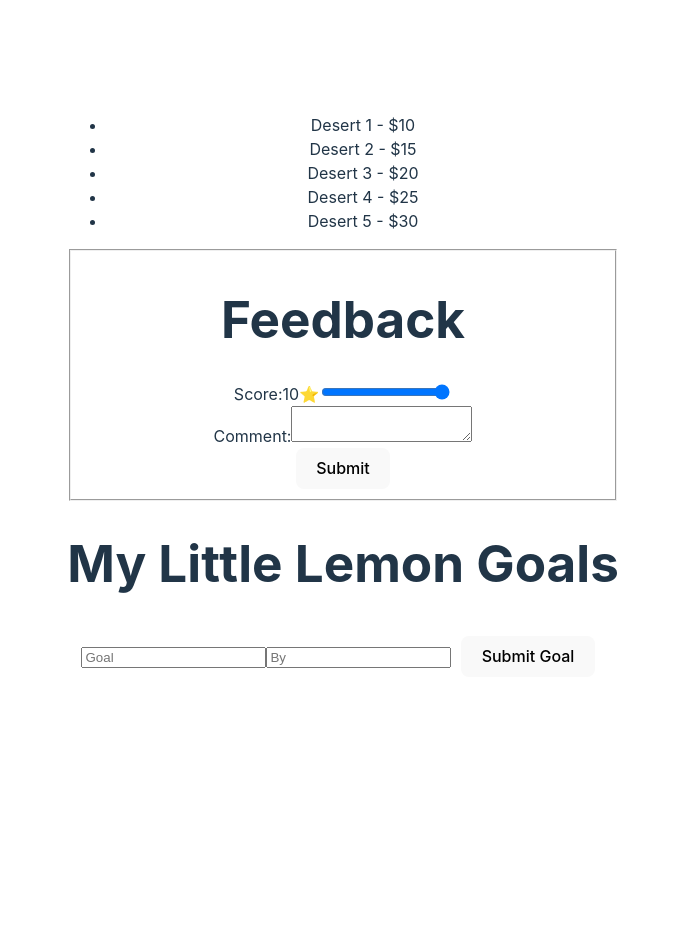
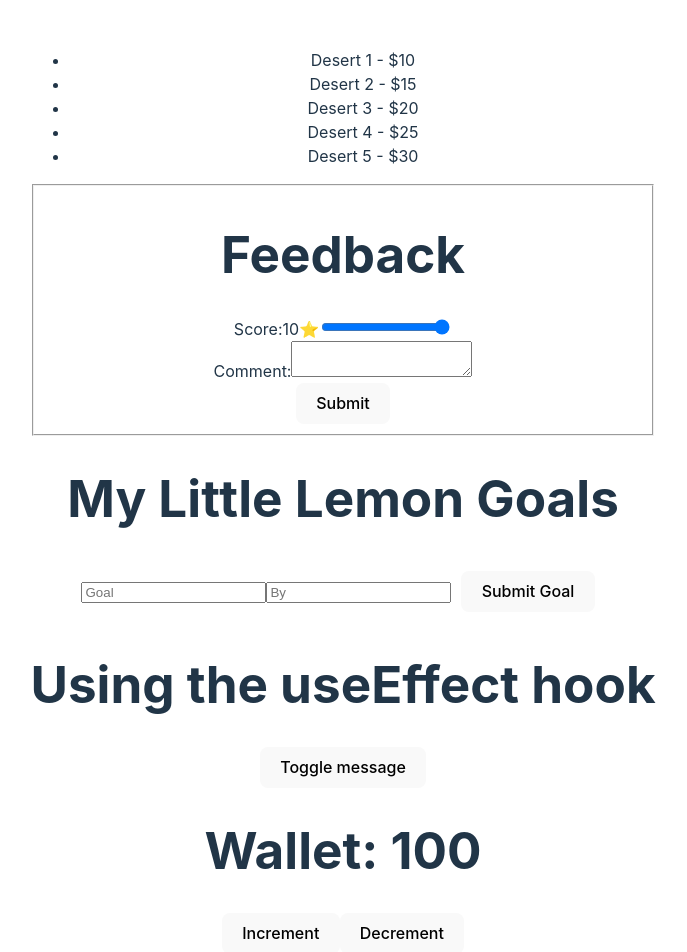
Before and after one commit to PoliJun/react-course-by-meta, a React (Vite) app: page / in a window 1280 px wide. Shown: the top 952 px of the page, without its empty margins (297-984 px from the left). Before the commit the page ends 800 px from the top, so only its background shows below. Built offline with nearby package versions, Linux system fonts and the light colour scheme.

Commit message:
Add useEffect and useReducer examples

```diff
--- a/src/App.jsx
+++ b/src/App.jsx
@@ -2,6 +2,8 @@ import Feedback from './components/Feedback';
 import ListExample from './components/ListExample';
 import './App.css';
 import Goal from './components/Goal';
+import EffectExample from './components/EffectExample';
+import ReducerExample from './components/ReducerExample';
 
 const App = () => {
     return (
@@ -9,6 +11,8 @@ const App = () => {
             <ListExample />
             <Feedback />
             <Goal />
+            <EffectExample />
+            <ReducerExample />
         </div>
     );
 };
--- /dev/null
+++ b/src/components/EffectExample.jsx
@@ -0,0 +1,22 @@
+import { useEffect, useState } from 'react';
+
+function EffectExample() {
+  const [toggle, setToggle] = useState(false);
+
+  const clickHandler = () => {
+    setToggle(!toggle);
+  };
+
+  useEffect(() => {
+    document.title = toggle ? 'Here is a message' : 'Using the useEffect hook';
+  },[]);
+  return (
+    <div>
+      <h1>Using the useEffect hook</h1>
+      <button onClick={clickHandler}>Toggle message</button>
+      {toggle && <p>Here is a message</p>}
+    </div>
+  );
+}
+
+export default EffectExample;
--- /dev/null
+++ b/src/components/ReducerExample.jsx
@@ -0,0 +1,32 @@
+import React from 'react';
+
+const reducer = (state, action) => {
+  if (action.type === 'increment') return { money: state.money + 1 };
+  if (action.type === 'decrement') return { money: state.money - 1 };
+  return state;
+};
+
+const ReducerExample = () => {
+  const initialState = { money: 100 };
+  const [state, dispatch] = React.useReducer(reducer, initialState);
+
+  return (
+    <div>
+      <h1>Wallet: {state.money}</h1>
+      <div>
+        <button onClick={() => dispatch({ type: 'increment' })}>
+          Increment
+        </button>
+        <button
+          onClick={() => {
+            dispatch({ type: 'decrement' });
+          }}
+        >
+          Decrement
+        </button>
+      </div>
+    </div>
+  );
+};
+
+export default ReducerExample;
```
Also changed, not shown: 1 other file (tests, documents, lock files or other folders).
